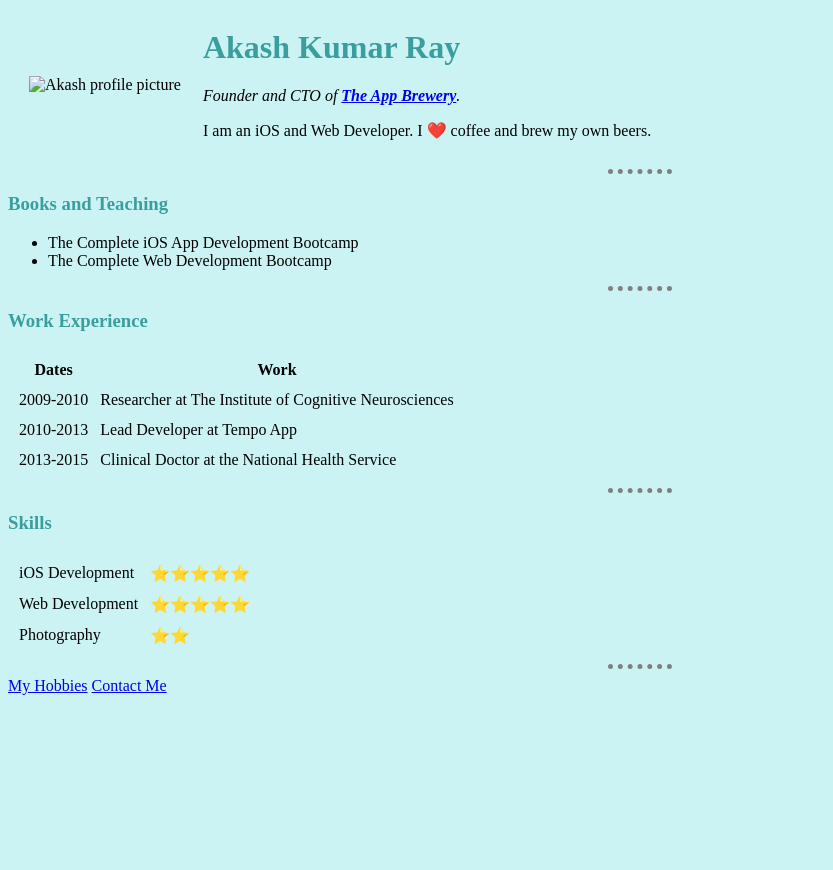
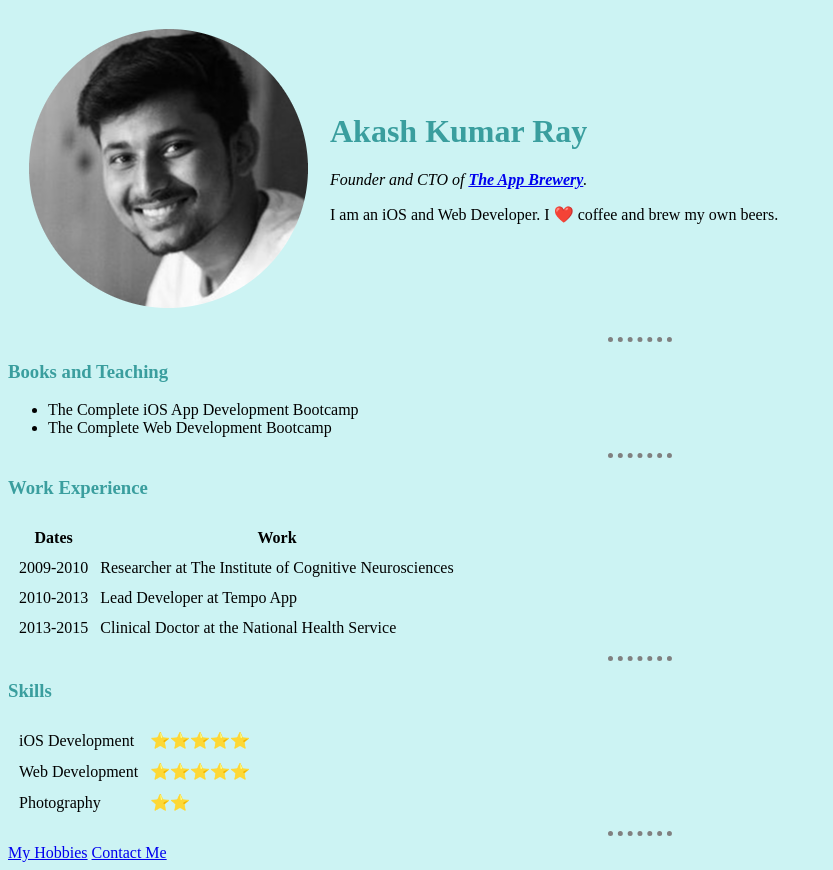
Before and after one commit to rayakash96/CV, a plain HTML site: page index.html in a window 1280 px wide. Shown: the whole page, without its empty margins (0-833 px from the left). Before the commit the page ends 800 px from the top, so only its background shows below. Drawn offline with Linux system fonts and the light colour scheme; the site is published under a folder, as on GitHub Pages, so addresses that start at the root find nothing.

Commit message:
Update index.html

```diff
--- a/index.html
+++ b/index.html
@@ -8,7 +8,7 @@
   <body>
     <table cellspacing="20">
       <tr>
-        <td><img src="/images/my_photo-circle.png" alt="Akash profile picture" ></td>
+        <td><img src="images/my_photo-circle.png" alt="Akash profile picture" ></td>
         <td><h1>Akash Kumar Ray</h1>
         <p><em>Founder and CTO of <strong><a href="https://www.appbrewery.co/">The App Brewery</a></strong>.</em></p>
         <p>I am an iOS and Web Developer. I ❤️ coffee and brew my own beers.</p></td>
```
